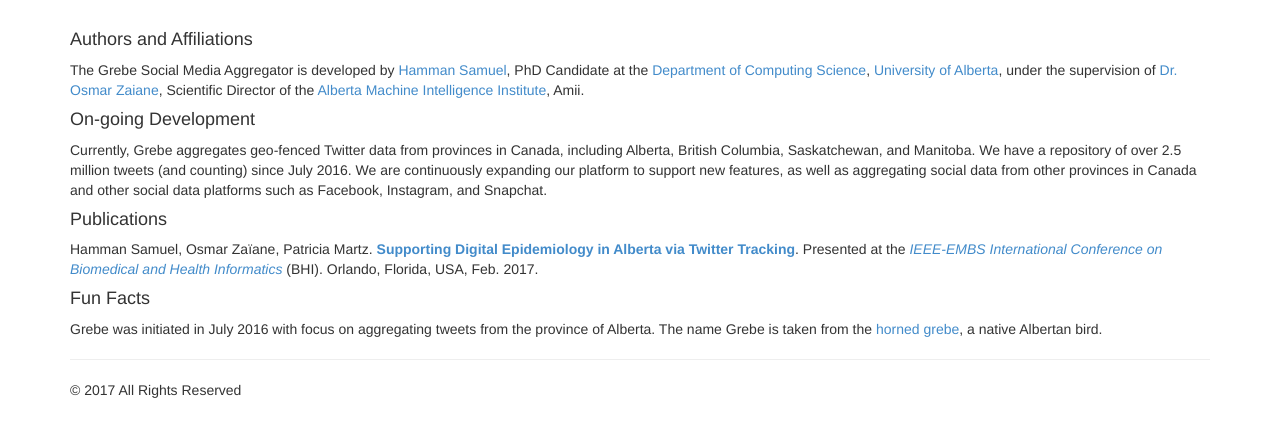
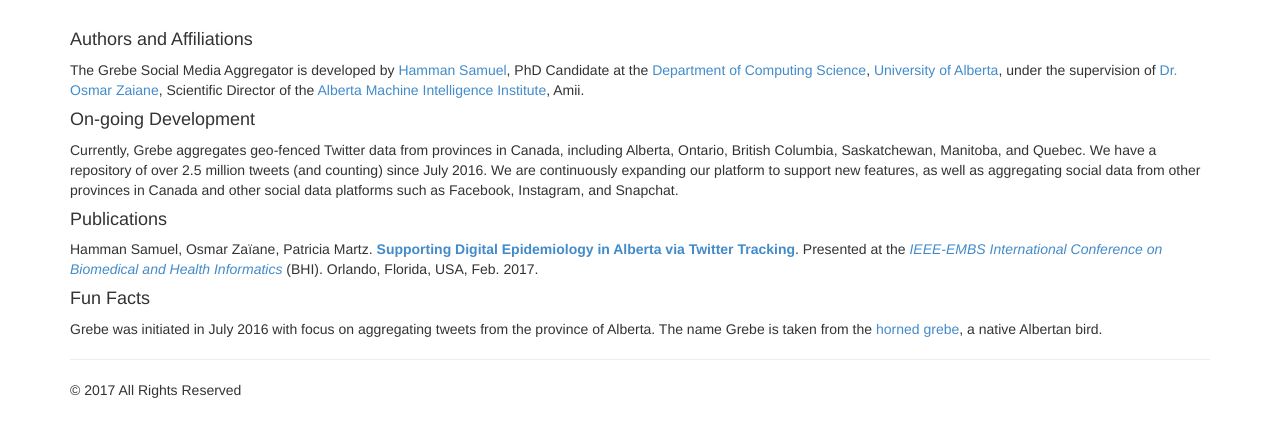
Before and after one commit to hwsamuel/Grebe, a Flask app: page /grebe/about/ in a window 1280 px wide. Shown: the part 52-489 px from the top of the page. Run offline with Flask 2, Linux system fonts and the light colour scheme; some libraries are stand-ins or nearby versions.

Commit message:
Added Ontario and Quebec

```diff
--- a/gstats.py
+++ b/gstats.py
@@ -20,7 +20,7 @@ def main():
     print 'Total Tweets: '+str(all_tweets())
     print 'Tweets with coordinates: '+str(tweets_with_coordinates())
 
-    provinces = [Provinces.AB, Provinces.SK, Provinces.BC, Provinces.MB]
+    provinces = [Provinces.AB, Provinces.ON, Provinces.SK, Provinces.BC, Provinces.MB, Provinces.QC]
     for province in provinces:
         tweets = tweets_in_province(province)
         print 'Tweets from ' + province.value.name + ': ' + str(tweets)
--- a/templates/grebe/about.html
+++ b/templates/grebe/about.html
@@ -8,7 +8,7 @@ The Grebe Social Media Aggregator is developed by <a target="_blank" href="http:
 
 <h4>On-going Development</h4>
 <p>
-Currently, Grebe aggregates geo-fenced Twitter data from provinces in Canada, including Alberta, British Columbia, Saskatchewan, and Manitoba. We have a repository of over 2.5 million tweets (and counting) since July 2016. We are continuously expanding our platform to support new features, as well as aggregating social data from other provinces in Canada and other social data platforms such as Facebook, Instagram, and Snapchat.
+Currently, Grebe aggregates geo-fenced Twitter data from provinces in Canada, including Alberta, Ontario, British Columbia, Saskatchewan, Manitoba, and Quebec. We have a repository of over 2.5 million tweets (and counting) since July 2016. We are continuously expanding our platform to support new features, as well as aggregating social data from other provinces in Canada and other social data platforms such as Facebook, Instagram, and Snapchat.
 </p>
 
 <h4>Publications</h4>
```
